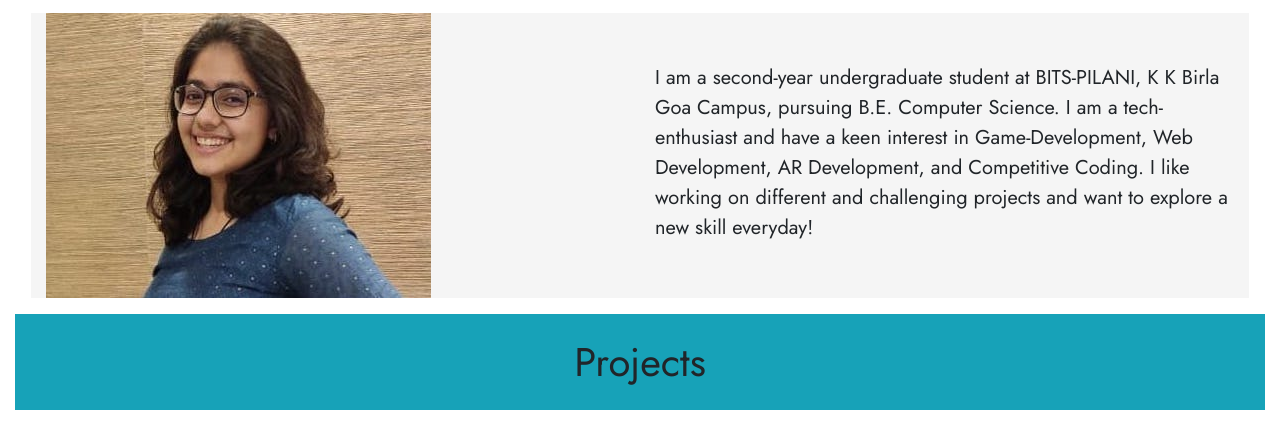
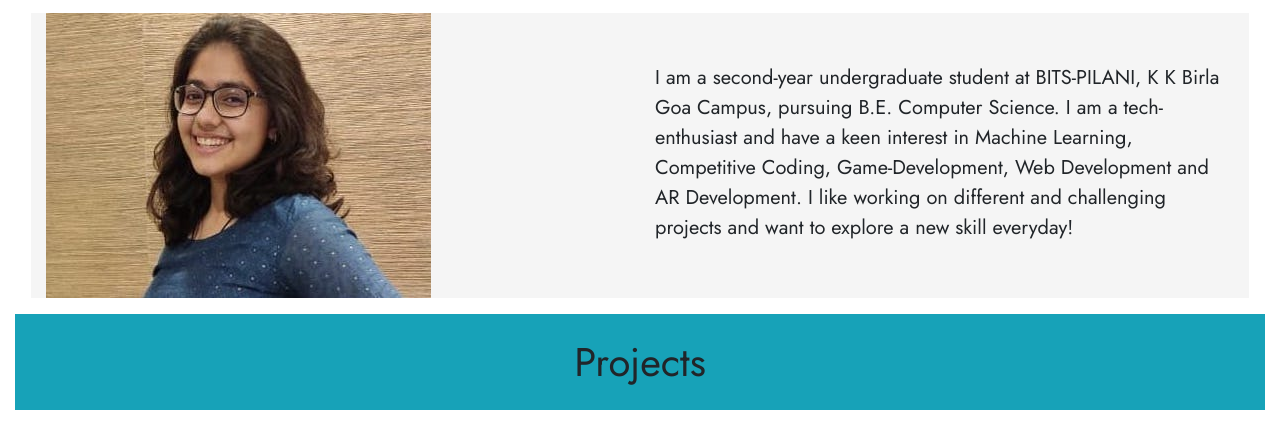
Before and after one commit to astelrastogi/website, a plain HTML site: page myindex.html in a window 1280 px wide. Shown: the part 631-1054 px from the top of the page. Drawn offline with nearby package versions, Linux system fonts and the light colour scheme.

Commit message:
Update myindex.html

```diff
--- a/myindex.html
+++ b/myindex.html
@@ -77,7 +77,7 @@
                     </div>
                     <div class="col-lg-6 col-md-6 col-12">
 
-                        <p style="font-size: 20px;margin-top: 50px;">I am a second-year undergraduate student at BITS-PILANI, K K Birla Goa Campus, pursuing B.E. Computer Science. I am a tech-enthusiast and have a keen interest in Game-Development, Web Development, AR Development, and Competitive Coding. I like working on different and challenging projects and want to explore a new skill everyday!</p>
+                        <p style="font-size: 20px;margin-top: 50px;">I am a second-year undergraduate student at BITS-PILANI, K K Birla Goa Campus, pursuing B.E. Computer Science. I am a tech-enthusiast and have a keen interest in Machine Learning, Competitive Coding, Game-Development, Web Development and AR Development. I like working on different and challenging projects and want to explore a new skill everyday!</p>
 
                     </div>
 
```
